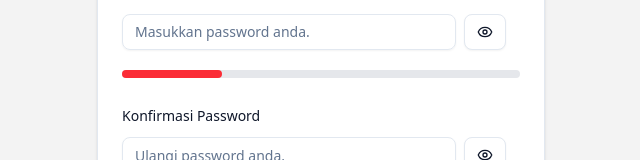
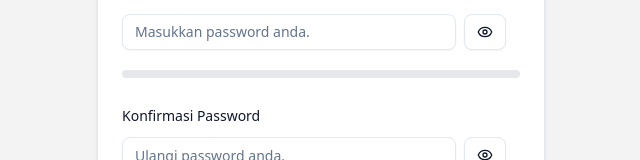
Before and after one commit to WilbertFE/penghitung-nilai, a Next.js app: page /signup in a window 1280 px wide. Shown: the part 365-525 px from the top of the page, without its empty margins (319-959 px from the left). Built offline with nearby package versions, Linux system fonts and the light colour scheme.

Commit message:
fix: password strength indicator

```diff
--- a/src/app/signup/page.tsx
+++ b/src/app/signup/page.tsx
@@ -166,16 +166,16 @@ export default function SignUpPage() {
                       <div
                         className={`h-2 rounded-full ${
                           passwordStrength === 0
+                            ? "bg-transparent"
+                            : passwordStrength === 1
                             ? "bg-red-500"
-                            : passwordStrength === 1
+                            : passwordStrength === 2
                             ? "bg-orange-500"
-                            : passwordStrength === 2
-                            ? "bg-yellow-500"
-                            : passwordStrength >= 3
+                            : passwordStrength === 3
                             ? "bg-green-500"
                             : "bg-green-700"
                         }`}
-                        style={{ width: `${(passwordStrength + 1) * 25}%` }}
+                        style={{ width: `${passwordStrength * 25}%` }}
                       ></div>
                     </div>
                   </div>
```
